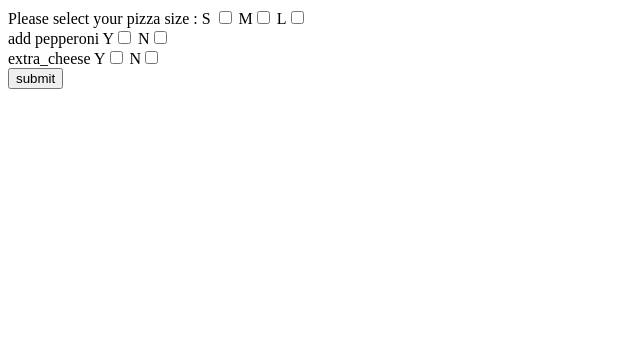
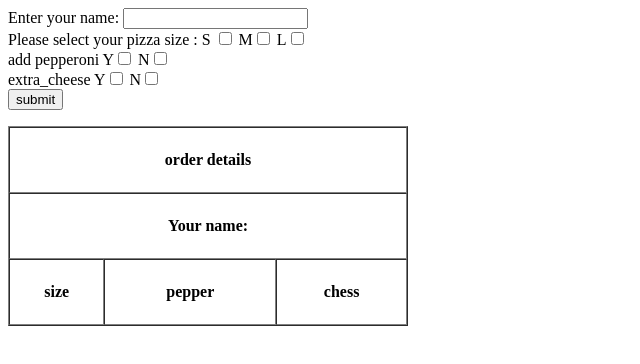
Before and after one commit to WOLFATHASHIK222002/pizzaorder, a plain HTML site: page index.html in a window 1280 px wide. Shown: the whole page, without its empty margins (0-640 px from the left). Drawn offline with Linux system fonts and the light colour scheme.

Commit message:
Update index.html

```diff
--- a/index.html
+++ b/index.html
@@ -7,6 +7,8 @@
     <title>Document</title>
 </head>
 <body>
+    <label>Enter your name:</label>
+    <input type="text" id="name">
     <div>
         <label for="">Please select your pizza size : </label>
         S <input type="checkbox"  id="small">
@@ -28,6 +30,17 @@
     <p id="p"></p>
     <p id="c"></p>
     <p id="result"></p>
+    <div>
+        <table id="table" border="1" width="400px" height="200px" cellspacing="0" cellpadding="1">
+            <tr ><th colspan="3">order details</th></tr>
+            <tr><th colspan="3" id="myname">Your name:</th></tr>
+            <tr>
+                <th>size</th>
+                <th>pepper</th>
+                <th>chess</th>
+            </tr>
+        </table>
+    </div>
     <script src="script.js"></script>
 </body>
 </html>
```
